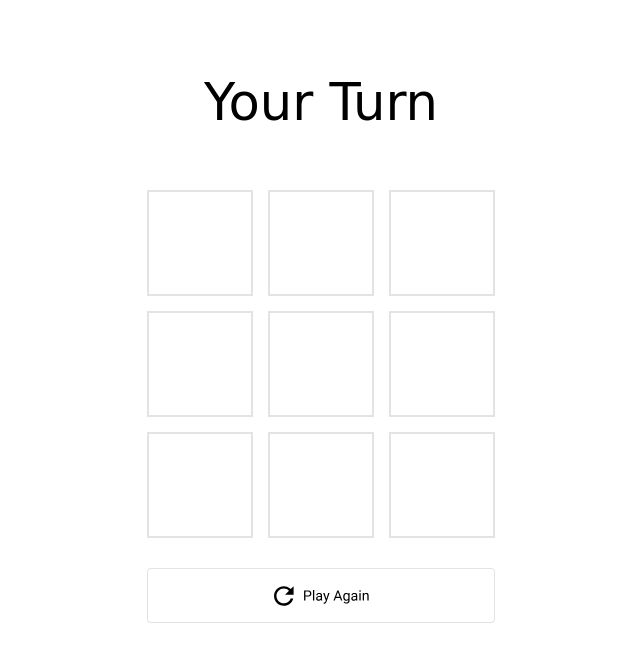
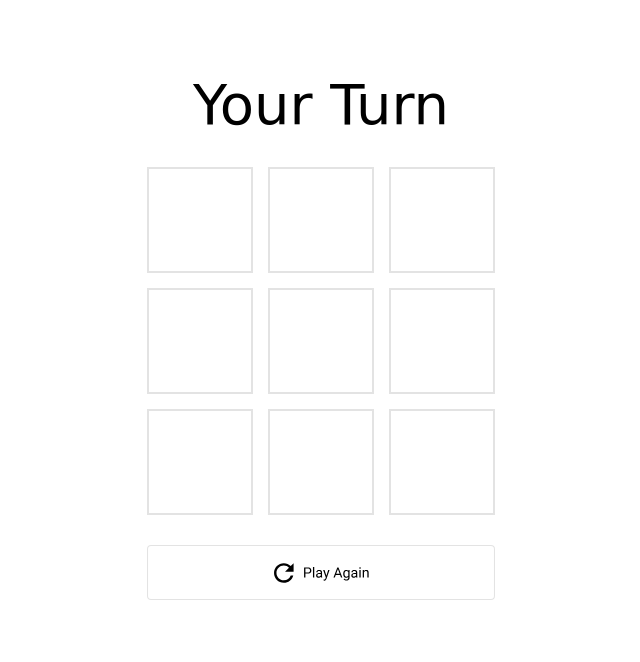
Before and after one commit to Killer-v/TicTtac-Toe, a plain HTML site: page index.html in a window 1280 px wide. Shown: the whole page, without its empty margins (319-959 px from the left). Drawn offline with Linux system fonts and the light colour scheme.

Commit message:
fix adaptation

```diff
--- a/style.css
+++ b/style.css
@@ -20,9 +20,8 @@ body {
 }
 
 .player {
-    width: 100%;
-    height: 18%;
-    font-size: 4vw;
+    padding-bottom: 30px;
+    font-size: 7vmin;
     text-align: center;
 }
 
```
